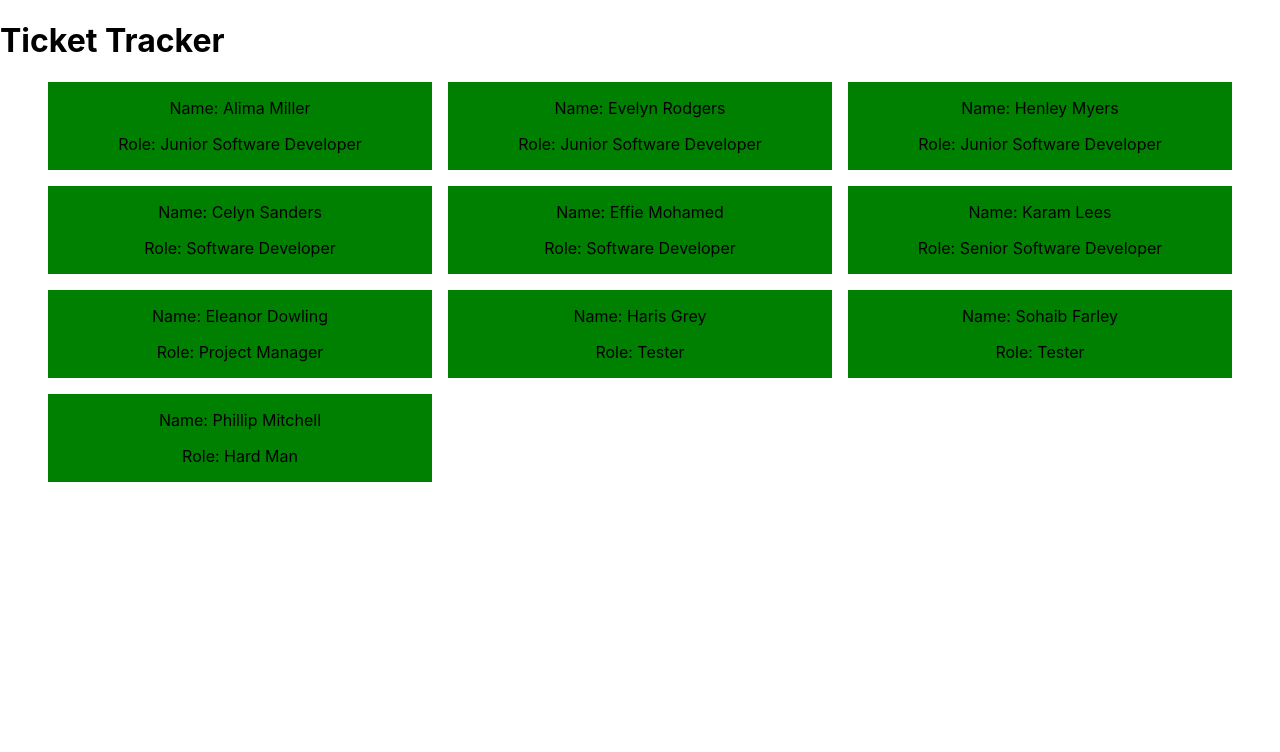
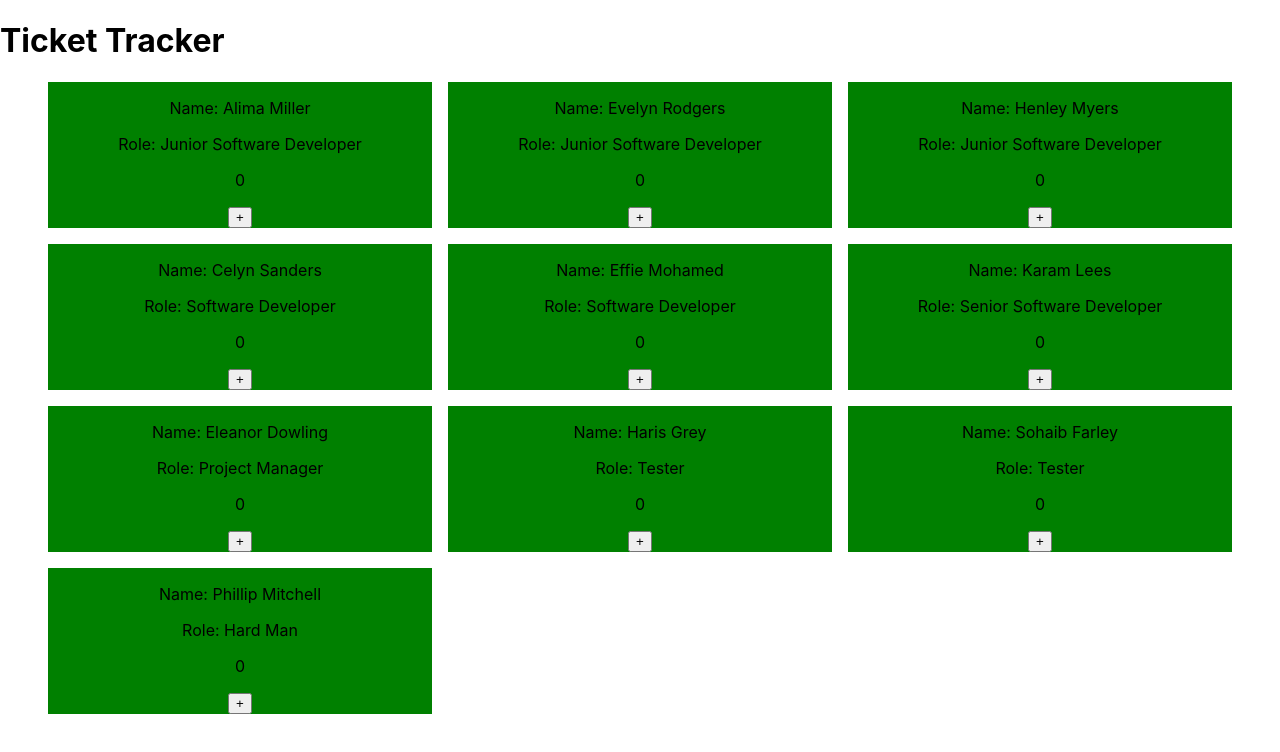
Before and after one commit to Benyamin428/React-Ticket-System, a React (Create React App) app in the folder ticket-system/: page / in a window 1280 px wide. Shown: the top 752 px of the page. Built offline with nearby package versions, Linux system fonts and the light colour scheme.

Commit message:
Added useState for Employee component

```diff
--- a/ticket-system/src/assets/components/Employee/Employee.jsx
+++ b/ticket-system/src/assets/components/Employee/Employee.jsx
@@ -2,13 +2,28 @@ import React, { useState } from 'react';
 import "./Employee.scss";
 
 const Employee = ({teamArr}) => {
+
+    const [ticket, setTicket] = useState([]);
+
+    if (ticket.length != teamArr.length) {
+        teamArr.forEach(teamMember => {
+            ticket.push({[teamMember.id]: 0});
+        })
+    }
+
+    const handlePlusButtonClick = (teamMember, index) => {
+        let newTicketArr = [...ticket];
+        newTicketArr[index][teamMember.id] += 1;
+        setTicket(newTicketArr);
+    }
 
     const listOfEmployees = teamArr.map((teamMember, index) => {
         return (
             <div className="team__employee-card" key={teamMember.id}>
                 <p>Name: {teamMember.name}</p>
                 <p>Role: {teamMember.role}</p>
-
+                <p>{ticket[index][teamMember.id]}</p>
+                <button onClick={() => handlePlusButtonClick(teamMember, index)}>+</button>
             </div>
         );
     })
```
